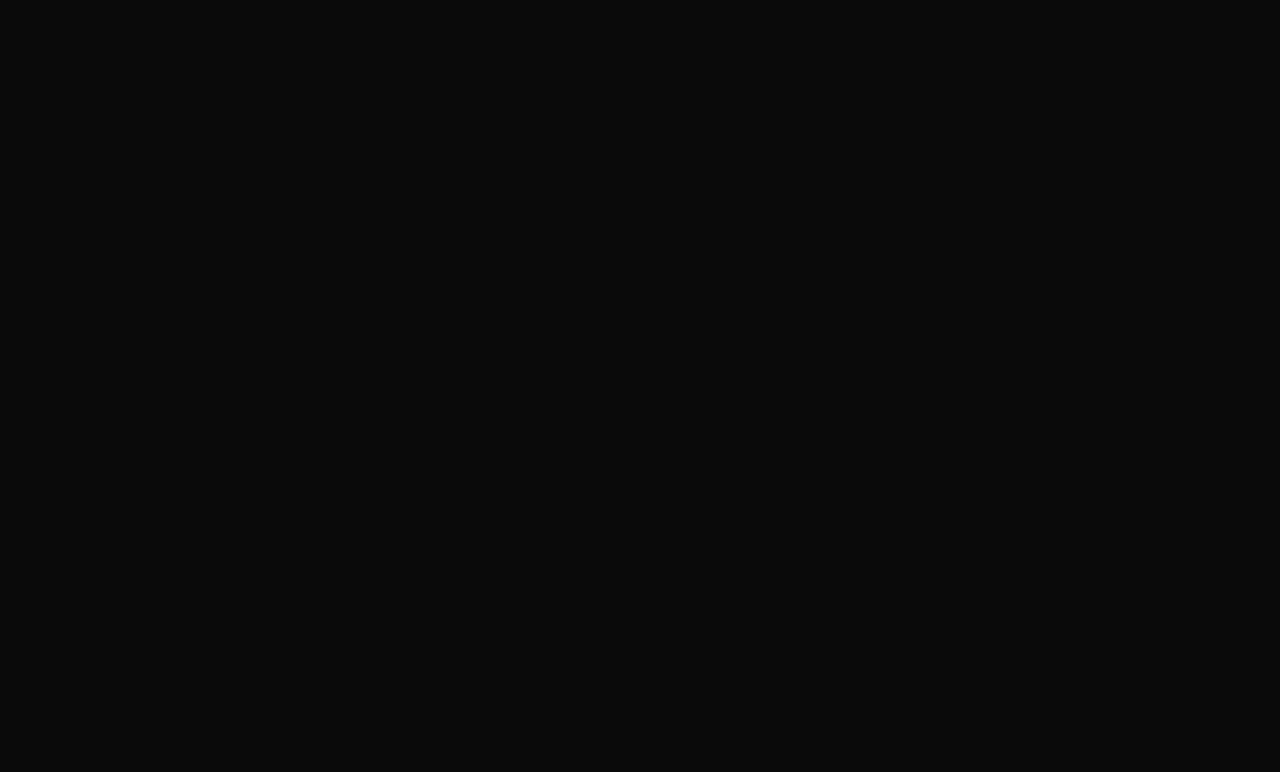
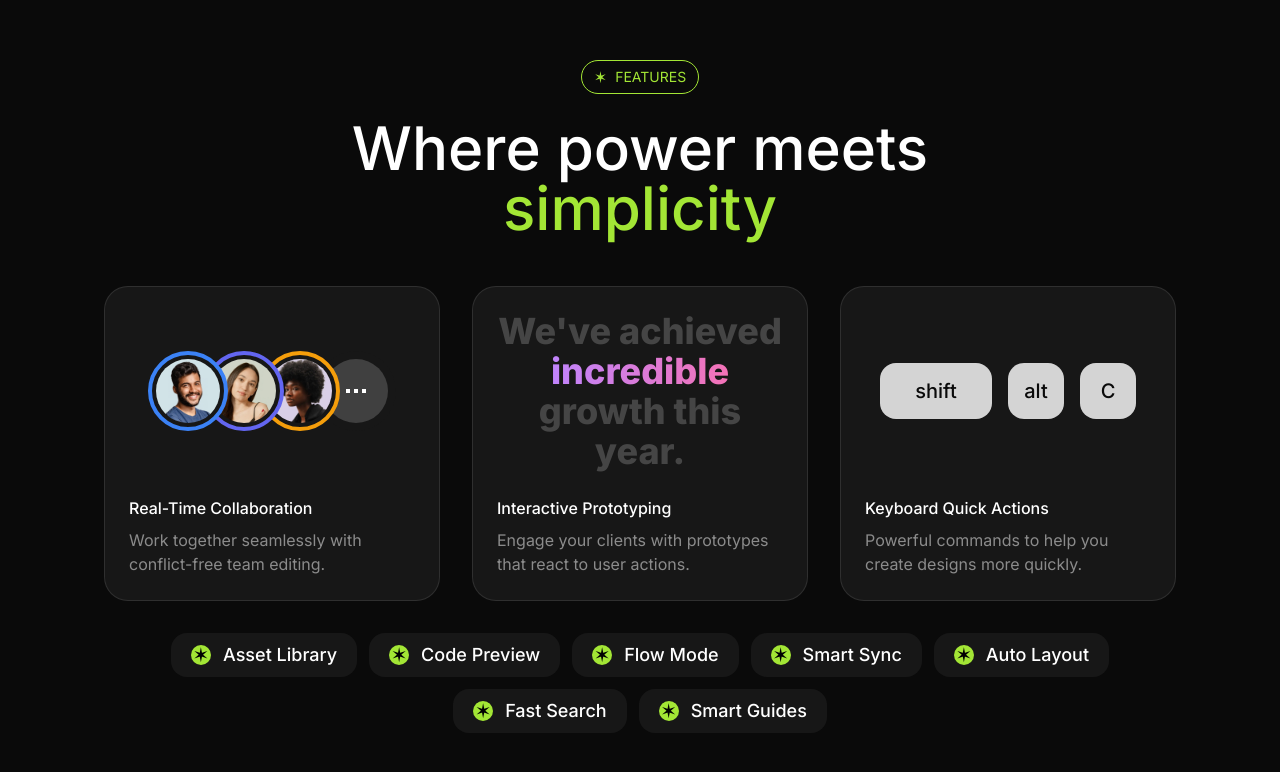
Before and after one commit to chiragsingh1/saas-landing-page, a Next.js app in the folder landing-page/: page / in a window 1280 px wide. Shown: the part 2092-2864 px from the top of the page. Built offline with nearby package versions, Linux system fonts and the light colour scheme.

Commit message:
Features Card implemented

```diff
--- a/landing-page/src/app/page.tsx
+++ b/landing-page/src/app/page.tsx
@@ -1,3 +1,4 @@
+import Features from "@/sections/Features";
 import Hero from "@/sections/Hero";
 import Introduction from "@/sections/Introduction";
 import LogoTicker from "@/sections/LogoTicker";
@@ -10,6 +11,7 @@
             <Hero />
             <LogoTicker />
             <Introduction />
+            <Features />
         </>
     );
 }
--- /dev/null
+++ b/landing-page/src/components/Avatar.tsx
@@ -0,0 +1,17 @@
+import { HTMLAttributes } from "react";
+import { twMerge } from "tailwind-merge";
+
+export default function Avatar(props: HTMLAttributes<HTMLDivElement>) {
+    const { className, children, ...otherProps } = props;
+    return (
+        <div
+            className={twMerge(
+                "size-20 rounded-full overflow-hidden border-4 border-blue-500 p-1 bg-neutral-900",
+                className
+            )}
+            {...otherProps}
+        >
+            {children}
+        </div>
+    );
+}
--- /dev/null
+++ b/landing-page/src/components/FeatureCard.tsx
@@ -0,0 +1,24 @@
+import { twMerge } from "tailwind-merge";
+
+export default function FeatureCard(props: {
+    title: string;
+    description: string;
+    children?: React.ReactNode;
+    className?: string;
+}) {
+    const { title, description, children, className } = props;
+    return (
+        <div
+            className={twMerge(
+                "bg-neutral-900 border border-white/10 p-6 rounded-3xl",
+                className
+            )}
+        >
+            <div className="aspect-video">{children}</div>
+            <div>
+                <h3 className="text-3-xl font-medium mt-6">{title}</h3>
+                <p className="text-white/50 mt-2">{description}</p>
+            </div>
+        </div>
+    );
+}
--- /dev/null
+++ b/landing-page/src/components/Key.tsx
@@ -0,0 +1,18 @@
+import { HTMLAttributes } from "react";
+import { twMerge } from "tailwind-merge";
+
+export default function Key(props: HTMLAttributes<HTMLDivElement>) {
+    const { className, children, ...otherProps } = props;
+
+    return (
+        <div
+            className={twMerge(
+                "size-14 bg-neutral-300 inline-flex items-center justify-center rounded-2xl text-xl text-neutral-950 font-medium",
+                className
+            )}
+            {...otherProps}
+        >
+            {children}
+        </div>
+    );
+}
--- a/landing-page/src/sections/Features.tsx
+++ b/landing-page/src/sections/Features.tsx
@@ -1,3 +1,12 @@
+import FeatureCard from "@/components/FeatureCard";
+import Tag from "@/components/Tag";
+import avatar1 from "@/assets/images/avatar-ashwin-santiago.jpg";
+import avatar2 from "@/assets/images/avatar-florence-shaw.jpg";
+import avatar3 from "@/assets/images/avatar-lula-meyers.jpg";
+import Image from "next/image";
+import Avatar from "@/components/Avatar";
+import Key from "@/components/Key";
+
 const features = [
     "Asset Library",
     "Code Preview",
@@ -9,5 +18,102 @@
 ];
 
 export default function Features() {
-    return <div>Features</div>;
+    return (
+        <section className="py-24">
+            <div className="container">
+                <div className="flex justify-center">
+                    <Tag>Features</Tag>
+                </div>
+                <h2 className="text-6xl font-medium text-center mt-6 max-w-2xl mx-auto">
+                    Where power meets{" "}
+                    <span className="text-lime-400">simplicity</span>
+                </h2>
+                <div className="mt-12 grid grid-cols-1 gap-8 md:grid-cols-4 lg:grid-cols-3">
+                    <FeatureCard
+                        title="Real-Time Collaboration"
+                        description="Work together seamlessly with conflict-free team
+                                editing."
+                        className="md:col-span-2 lg:col-span-1"
+                    >
+                        <div className="aspect-video flex items-center justify-center">
+                            <Avatar className="z-40">
+                                <Image
+                                    src={avatar1}
+                                    alt="avatar1"
+                                    className="rounded-full"
+                                />
+                            </Avatar>
+                            <Avatar className="-ml-6 border-indigo-500 z-30">
+                                <Image
+                                    src={avatar2}
+                                    alt="avatar2"
+                                    className="rounded-full"
+                                />
+                            </Avatar>
+                            <Avatar className="-ml-6 border-amber-500 z-20">
+                                <Image
+                                    src={avatar3}
+                                    alt="avatar3"
+                                    className="rounded-full"
+                                />
+                            </Avatar>
+                            <Avatar className="-ml-6 border-transparent">
+                                <div className="size-full bg-neutral-700 rounded-full inline-flex items-center justify-center gap-1">
+                                    {Array.from({ length: 3 }).map((_, i) => (
+                                        <span
+                                            className="size-1 roundeed-full bg-white inline-flex "
+                                            key={i}
+                                        ></span>
+                                    ))}
+                                </div>
+                            </Avatar>
+                        </div>
+                    </FeatureCard>
+                    <FeatureCard
+                        title="Interactive Prototyping"
+                        description="Engage your clients with prototypes that react
+                                to user actions."
+                        className="md:col-span-2 lg:col-span-1"
+                    >
+                        <div className="aspect-video flex items-center justify-center">
+                            <p className="text-4xl font-extrabold text-white/20 text-center">
+                                We've achieved{" "}
+                                <span className="bg-gradient-to-r from-purple-400 to-pink-400 bg-clip-text text-transparent">
+                                    incredible
+                                </span>{" "}
+                                growth this year.
+                            </p>
+                        </div>
+                    </FeatureCard>
+                    <FeatureCard
+                        title="Keyboard Quick Actions"
+                        description="Powerful commands to help you create designs
+                                more quickly."
+                        className="md:col-span-2 md:col-start-2 lg:col-span-1 lg:col-start-auto"
+                    >
+                        <div className="aspect-video flex items-center justify-center gap-4">
+                            <Key className="w-28">shift</Key>
+                            <Key>alt</Key>
+                            <Key>C</Key>
+                        </div>
+                    </FeatureCard>
+                </div>
+                <div className="mt-8 flex flex-wrap gap-3 justify-center">
+                    {features.map((feature) => (
+                        <div
+                            key={feature}
+                            className="bg-neutral-900 border-white/10 inline-flex px-3 md:px-5 py-1.5 md:py-2 rounded-2xl gap-3 items-center "
+                        >
+                            <span className="bg-lime-400 text-black size-5 rounded-full inline-flex items-center justify-center text-xl">
+                                &#10038;
+                            </span>
+                            <span className="font-medium md:text-lg">
+                                {feature}
+                            </span>
+                        </div>
+                    ))}
+                </div>
+            </div>
+        </section>
+    );
 }
```
